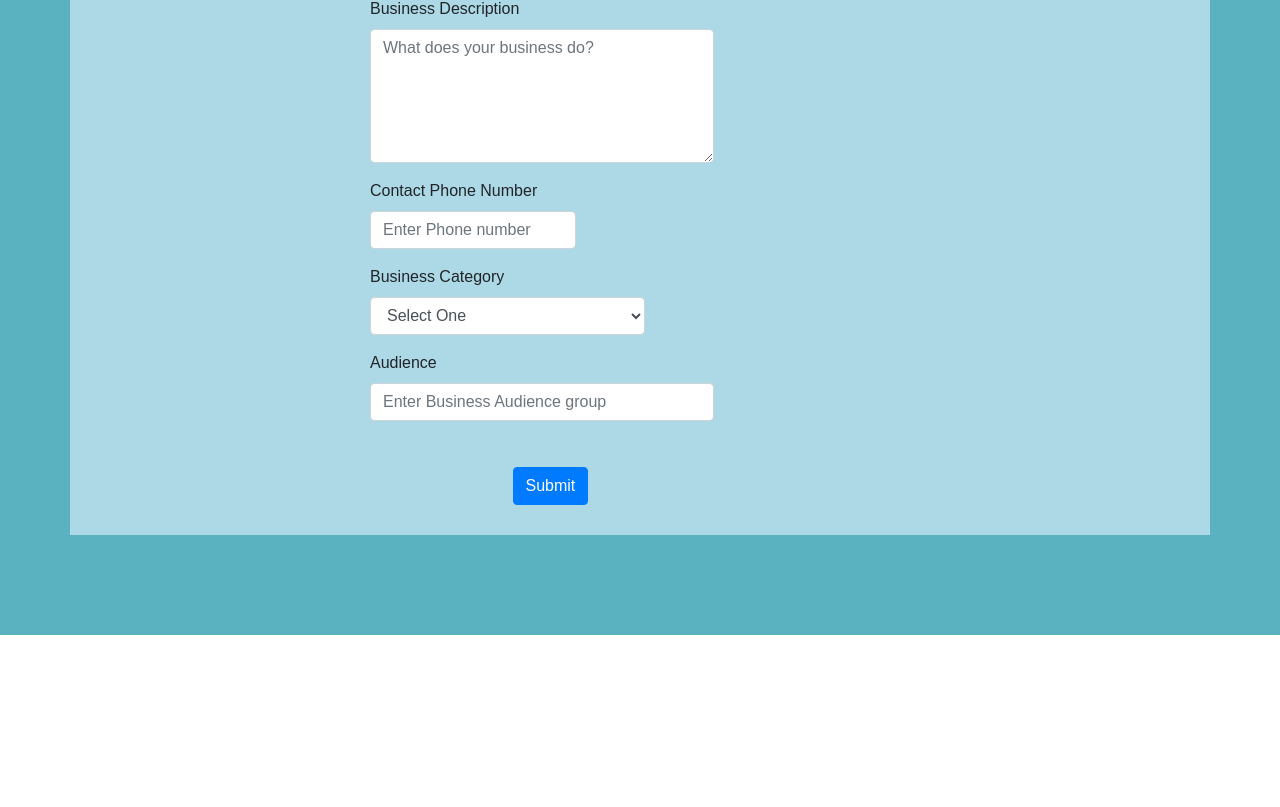
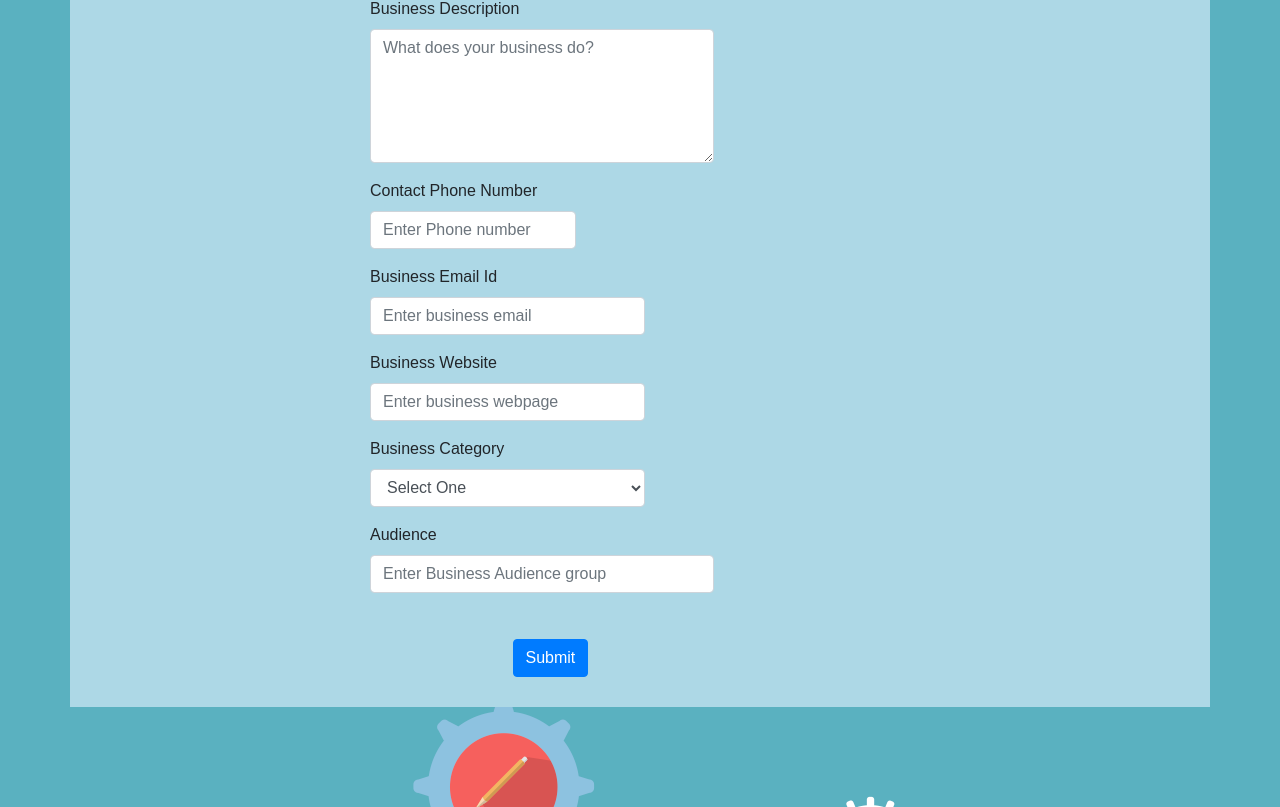
Before and after one commit to jlaceda/locollab, a React (Create React App) app in the folder client/: page /newProfile in a window 1280 px wide. Shown: the part 937-1744 px from the top of the page. Before the commit the page ends 1572 px from the top, so only its background shows below. Built offline with nearby package versions, Linux system fonts and the light colour scheme.

Commit message:
updated add profile details and exporting edit profile route

```diff
--- a/client/src/components/AddProfile/index.jsx
+++ b/client/src/components/AddProfile/index.jsx
@@ -36,6 +36,8 @@ class AddProfile extends React.Component {
                          location: this.state.location,
                          bdesc: this.state.bdesc,
                          phone: this.state.phone,
+                         bemail: this.state.bemail,
+                         website: this.state.website,
                          category: this.state.category,
                          audience: this.state.audience
                         })
@@ -61,7 +63,7 @@ class AddProfile extends React.Component {
                             </div>
                             <div className="form-group">
                                 <label htmlFor="BizContactEmail">Email Id (also your username)</label>
-                                <input name="email" type="email" className="form-control col-sm-4" id="BizContactEmail" aria-describedby="BizContactEmail" placeholder="Enter email" onChange={this.handleChange} required/>
+                                <input name="email" type="email" className="form-control col-sm-4" id="BizEmail" aria-describedby="BizEmail" placeholder="Enter email" onChange={this.handleChange} required/>
                             </div>
                             <div className="form-group">
                                 <label htmlFor="BizPassword">Create Password</label>
@@ -87,6 +89,14 @@ class AddProfile extends React.Component {
                             <div className="form-group">
                                 <label htmlFor="BizContactPhone">Contact Phone Number</label>
                                 <input name="phone" type="tel" className="form-control col-sm-3" id="BizContactPhone" aria-describedby="BizContactPhone" placeholder="Enter Phone number" pattern="[0-9]{3}-[0-9]{3}-[0-9]{4}" onChange={this.handleChange}/>
+                            </div>
+                            <div className="form-group">
+                                <label htmlFor="BizContactEmail">Business Email Id </label>
+                                <input name="bemail" type="email" className="form-control col-sm-4" id="BizContactEmail" aria-describedby="BizContactEmail" placeholder="Enter business email" onChange={this.handleChange} />
+                            </div>
+                            <div className="form-group">
+                                <label htmlFor="BizContactEmail">Business Website </label>
+                                <input name="website" type="url" className="form-control col-sm-4" id="BizContactwebsite" aria-describedby="BizContactWebsite" placeholder="Enter business webpage" onChange={this.handleChange} />
                             </div>
                             <div className="form-group">
                                 <label htmlFor="BizCategory" for="sel1"> Business Category</label>
--- a/client/src/utils/API.js
+++ b/client/src/utils/API.js
@@ -4,5 +4,9 @@ export default {
     // Add New Profile
     addProfile: function(profile) {
       return axios.post("/api/profile", profile);
+    },
+    // Edit Profile
+    editProfile: function(id) {
+      return axios.put("/api/profile/" + id);
     }
 };
```
Also changed, not shown: 1 other file (tests, documents, lock files or other folders).
